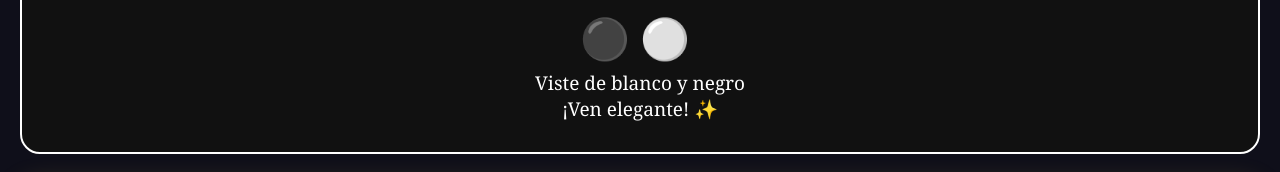
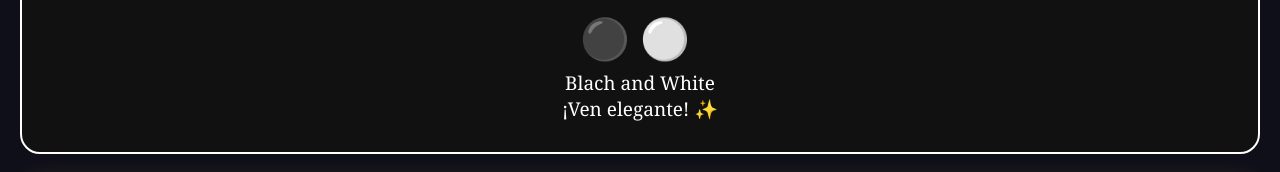
Before and after one commit to fisiomedic/fisio-medic-inauguracion, a plain HTML site: page index.html in a window 1280 px wide. Shown: the part 526-698 px from the top of the page. Drawn offline with Linux system fonts and the light colour scheme.

Commit message:
Update index.html

```diff
--- a/index.html
+++ b/index.html
@@ -130,7 +130,7 @@ header h1, .hero h1, .top h1{
   text-transform: uppercase !important;
 }
 </style>
-<p>Viste de blanco y negro<br>¡Ven elegante! ✨</p>
+<p>Blach and White <br>¡Ven elegante! ✨</p>
 </div>
 <div class="card">
 <h2>📍 ¿Dónde?</h2>
```
